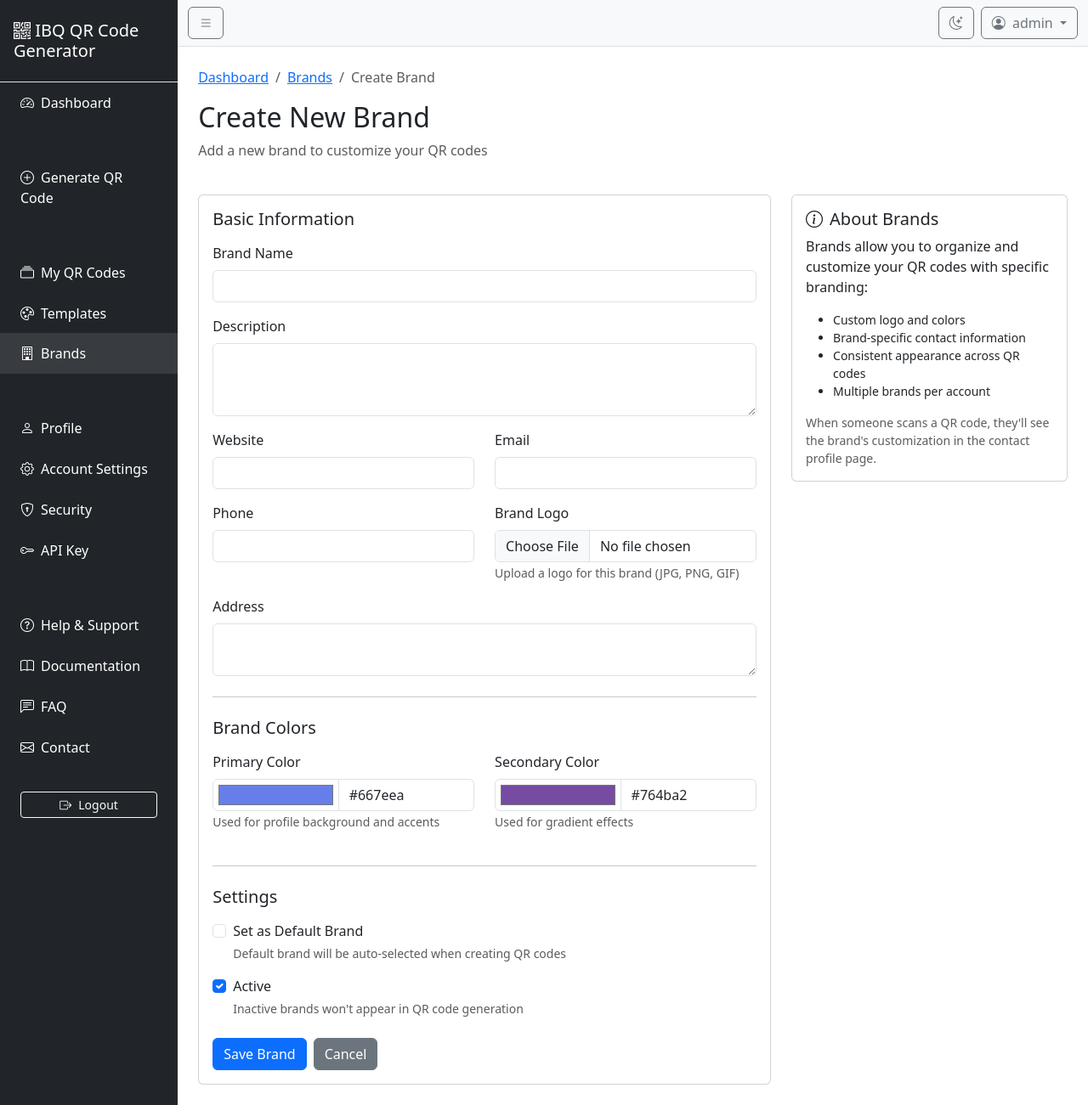
After one commit to MUSTAQ-AHAMMAD/IBQ-QR-Code-Generator, a Flask app: page /brands/create in a window 1280 px wide. The commit adds this page. Shown: the whole page at 85% size. Run offline with Flask 3, Linux system fonts and the light colour scheme; a user stored in the database is signed in; some libraries are stand-ins or nearby versions.

Commit message:
Add brand management routes, templates, and integrate with QR generation
Agent-Logs-Url: https://github.com/MUSTAQ-AHAMMAD/IBQ-QR-Code-Generator/sessions/594b4dc8-1ee3-43d3-8593-c7f8aa1e2fa9

Co-authored-by: MUSTAQ-AHAMMAD <55948767+MUSTAQ-AHAMMAD@users.noreply.github.com>

```diff
--- a/app.py
+++ b/app.py
@@ -12,7 +12,7 @@ from config import config
 from models import db, User, QRCode, Template, AuditLog, Brand
 from forms import (LoginForm, RegistrationForm, QRCodeGenerateForm, QRCodeEditForm,
                    TemplateForm, ProfileForm, ChangePasswordForm, AccountSettingsForm,
-                   PasswordResetRequestForm, PasswordResetForm)
+                   PasswordResetRequestForm, PasswordResetForm, BrandForm)
 from utils import (generate_vcard, create_qr_code, create_qr_code_svg, save_qr_code,
                    generate_filename, get_qr_code_base64, generate_qr_data)
 from sqlalchemy import desc, func
@@ -328,6 +328,15 @@ def create_app(config_name='default'):
         ).all()
         form.template_id.choices = [(0, 'No Template')] + [(t.id, t.name) for t in templates]
 
+        # Populate brand choices
+        brands = Brand.query.filter_by(user_id=current_user.id, is_active=True).all()
+        default_brand = Brand.query.filter_by(user_id=current_user.id, is_default=True).first()
+        form.brand_id.choices = [(0, 'No Brand')] + [(b.id, b.name + (' (Default)' if b.is_default else '')) for b in brands]
+
+        # Set default brand if available
+        if default_brand and not form.brand_id.data:
+            form.brand_id.data = default_brand.id
+
         if form.validate_on_submit():
             try:
                 # Get QR code type
@@ -375,6 +384,7 @@ def create_app(config_name='default'):
                 # Create QR code record
                 qr_code = QRCode(
                     user_id=current_user.id,
+                    brand_id=form.brand_id.data if form.brand_id.data else None,
                     name=form.name.data,
                     description=form.description.data,
                     category=form.category.data,
@@ -796,6 +806,182 @@ def create_app(config_name='default'):
         flash('New API key generated successfully!', 'success')
         return redirect(url_for('settings_api_key'))
 
+    # Brand management routes
+    @app.route('/brands')
+    @login_required
+    def brands():
+        """Brand management page."""
+        user_brands = Brand.query.filter_by(user_id=current_user.id).order_by(desc(Brand.created_at)).all()
+        return render_template('dashboard/brands.html', brands=user_brands)
+
+    @app.route('/brands/create', methods=['GET', 'POST'])
+    @login_required
+    def create_brand():
+        """Create new brand."""
+        form = BrandForm()
+
+        if form.validate_on_submit():
+            # Handle logo upload
+            logo_filename = None
+            if form.logo.data:
+                logo_filename, _ = save_uploaded_image(
+                    form.logo.data,
+                    prefix=f'brand_logo_{current_user.id}'
+                )
+
+            # If this is the default brand, unset any existing default
+            if form.is_default.data:
+                Brand.query.filter_by(user_id=current_user.id, is_default=True).update({'is_default': False})
+
+            brand = Brand(
+                user_id=current_user.id,
+                name=form.name.data,
+                description=form.description.data,
+                website=form.website.data,
+                email=form.email.data,
+                phone=form.phone.data,
+                address=form.address.data,
+                logo=logo_filename,
+                primary_color=form.primary_color.data or '#667eea',
+                secondary_color=form.secondary_color.data or '#764ba2',
+                is_default=form.is_default.data,
+                is_active=form.is_active.data
+            )
+
+            db.session.add(brand)
+            db.session.commit()
+
+            log_action('create_brand', 'brand', brand.id, status='success')
+            flash('Brand created successfully!', 'success')
+            return redirect(url_for('brands'))
+
+        return render_template('dashboard/create_brand.html', form=form)
+
+    @app.route('/brands/<int:brand_id>/edit', methods=['GET', 'POST'])
+    @login_required
+    def edit_brand(brand_id):
+        """Edit brand."""
+        brand = Brand.query.filter_by(id=brand_id, user_id=current_user.id).first_or_404()
+        form = BrandForm(obj=brand)
+
+        if form.validate_on_submit():
+            # Handle logo upload
+            old_logo = None
+            if form.logo.data:
+                logo_filename, _ = save_uploaded_image(
+                    form.logo.data,
+                    prefix=f'brand_logo_{current_user.id}'
+                )
+                if logo_filename:
+                    old_logo = brand.logo
+                    brand.logo = logo_filename
+
+            # If this is being set as default, unset any other default
+            if form.is_default.data and not brand.is_default:
+                Brand.query.filter_by(user_id=current_user.id, is_default=True).update({'is_default': False})
+
+            brand.name = form.name.data
+            brand.description = form.description.data
+            brand.website = form.website.data
+            brand.email = form.email.data
+            brand.phone = form.phone.data
+            brand.address = form.address.data
+            brand.primary_color = form.primary_color.data or '#667eea'
+            brand.secondary_color = form.secondary_color.data or '#764ba2'
+            brand.is_default = form.is_default.data
+            brand.is_active = form.is_active.data
+            brand.updated_at = datetime.utcnow()
+
+            db.session.commit()
+
+            # Delete old logo file if a new one was uploaded
+            if old_logo:
+                old_path = os.path.join(app.config['UPLOAD_FOLDER'], old_logo)
+                try:
+                    if os.path.exists(old_path):
+                        os.remove(old_path)
+                except OSError as exc:
+                    app.logger.warning("Could not remove old brand logo %s: %s", old_path, exc)
+
+            log_action('edit_brand', 'brand', brand.id, status='success')
+            flash('Brand updated successfully!', 'success')
+            return redirect(url_for('brands'))
+
+        return render_template('dashboard/edit_brand.html', form=form, brand=brand)
+
+    @app.route('/brands/<int:brand_id>/delete', methods=['POST'])
+    @login_required
+    def delete_brand(brand_id):
+        """Delete brand."""
+        brand = Brand.query.filter_by(id=brand_id, user_id=current_user.id).first_or_404()
+
+        # Prevent deletion if this is the only brand
+        brand_count = Brand.query.filter_by(user_id=current_user.id).count()
+        if brand_count <= 1:
+            flash('Cannot delete your only brand. Create another brand first.', 'danger')
+            return redirect(url_for('brands'))
+
+        # Check if brand has QR codes
+        qr_code_count = QRCode.query.filter_by(brand_id=brand.id).count()
+        if qr_code_count > 0:
+            flash(f'Cannot delete brand with {qr_code_count} associated QR codes. Please reassign or delete them first.', 'danger')
+            return redirect(url_for('brands'))
+
+        # Delete logo file
+        if brand.logo:
+            logo_path = os.path.join(app.config['UPLOAD_FOLDER'], brand.logo)
+            try:
+                if os.path.exists(logo_path):
+                    os.remove(logo_path)
+            except OSError as exc:
+                app.logger.warning("Could not remove brand logo %s: %s", logo_path, exc)
+
+        db.session.delete(brand)
+        db.session.commit()
+
+        log_action('delete_brand', 'brand', brand_id, status='success')
+        flash('Brand deleted successfully!', 'success')
+        return redirect(url_for('brands'))
+
+    @app.route('/brands/<int:brand_id>/set-default', methods=['POST'])
+    @login_required
+    def set_default_brand(brand_id):
+        """Set brand as default."""
+        brand = Brand.query.filter_by(id=brand_id, user_id=current_user.id).first_or_404()
+
+        # Unset any existing default
+        Brand.query.filter_by(user_id=current_user.id, is_default=True).update({'is_default': False})
+
+        # Set this brand as default
+        brand.is_default = True
+        db.session.commit()
+
+        log_action('set_default_brand', 'brand', brand.id, status='success')
+        flash('Default brand updated successfully!', 'success')
+        return redirect(url_for('brands'))
+
+    @app.route('/brand-logo/<filename>')
+    def serve_brand_logo(filename):
+        """Serve brand logo files (public, used on contact profile pages)."""
+        from werkzeug.utils import secure_filename
+        safe_filename = secure_filename(filename)
+        if not safe_filename:
+            abort(404)
+        # Only serve files that are registered as a logo in the brands table
+        brand = Brand.query.filter_by(logo=safe_filename).first()
+        if not brand:
+            abort(404)
+        upload_folder = os.path.abspath(app.config['UPLOAD_FOLDER'])
+        abs_file_path = os.path.abspath(os.path.join(upload_folder, safe_filename))
+        # Ensure the resolved path stays within the upload folder
+        try:
+            common = os.path.commonpath([upload_folder, abs_file_path])
+        except ValueError:
+            abort(404)
+        if common != upload_folder or not os.path.exists(abs_file_path):
+            abort(404)
+        return send_file(abs_file_path)
+
     @app.route('/help')
     @login_required
     def help_page():
--- /dev/null
+++ b/templates/dashboard/create_brand.html
@@ -0,0 +1,152 @@
+{% extends "dashboard_base.html" %}
+
+{% block title %}Create Brand - {{ app_name }}{% endblock %}
+
+{% block content %}
+<div class="row mb-4">
+    <div class="col">
+        <nav aria-label="breadcrumb">
+            <ol class="breadcrumb">
+                <li class="breadcrumb-item"><a href="{{ url_for('dashboard') }}">Dashboard</a></li>
+                <li class="breadcrumb-item"><a href="{{ url_for('brands') }}">Brands</a></li>
+                <li class="breadcrumb-item active">Create Brand</li>
+            </ol>
+        </nav>
+        <h2>Create New Brand</h2>
+        <p class="text-muted">Add a new brand to customize your QR codes</p>
+    </div>
+</div>
+
+<div class="row">
+    <div class="col-lg-8">
+        <div class="card">
+            <div class="card-body">
+                <form method="POST" enctype="multipart/form-data" novalidate>
+                    {{ form.hidden_tag() }}
+
+                    <h5 class="mb-3">Basic Information</h5>
+
+                    <div class="mb-3">
+                        {{ form.name.label(class="form-label") }}
+                        {{ form.name(class="form-control" + (" is-invalid" if form.name.errors else "")) }}
+                        {% if form.name.errors %}
+                            <div class="invalid-feedback">
+                                {% for error in form.name.errors %}{{ error }}{% endfor %}
+                            </div>
+                        {% endif %}
+                    </div>
+
+                    <div class="mb-3">
+                        {{ form.description.label(class="form-label") }}
+                        {{ form.description(class="form-control", rows="3") }}
+                    </div>
+
+                    <div class="row">
+                        <div class="col-md-6 mb-3">
+                            {{ form.website.label(class="form-label") }}
+                            {{ form.website(class="form-control" + (" is-invalid" if form.website.errors else "")) }}
+                            {% if form.website.errors %}
+                                <div class="invalid-feedback">
+                                    {% for error in form.website.errors %}{{ error }}{% endfor %}
+                                </div>
+                            {% endif %}
+                        </div>
+                        <div class="col-md-6 mb-3">
+                            {{ form.email.label(class="form-label") }}
+                            {{ form.email(class="form-control" + (" is-invalid" if form.email.errors else "")) }}
+                            {% if form.email.errors %}
+                                <div class="invalid-feedback">
+                                    {% for error in form.email.errors %}{{ error }}{% endfor %}
+                                </div>
+                            {% endif %}
+                        </div>
+                    </div>
+
+                    <div class="row">
+                        <div class="col-md-6 mb-3">
+                            {{ form.phone.label(class="form-label") }}
+                            {{ form.phone(class="form-control") }}
+                        </div>
+                        <div class="col-md-6 mb-3">
+                            {{ form.logo.label(class="form-label") }}
+                            {{ form.logo(class="form-control") }}
+                            <small class="form-text text-muted">Upload a logo for this brand (JPG, PNG, GIF)</small>
+                        </div>
+                    </div>
+
+                    <div class="mb-3">
+                        {{ form.address.label(class="form-label") }}
+                        {{ form.address(class="form-control", rows="2") }}
+                    </div>
+
+                    <hr class="my-4">
+
+                    <h5 class="mb-3">Brand Colors</h5>
+
+                    <div class="row">
+                        <div class="col-md-6 mb-3">
+                            {{ form.primary_color.label(class="form-label") }}
+                            <div class="input-group">
+                                {{ form.primary_color(class="form-control", type="color") }}
+                                <input type="text" class="form-control" value="{{ form.primary_color.data or '#667eea' }}" readonly>
+                            </div>
+                            <small class="form-text text-muted">Used for profile background and accents</small>
+                        </div>
+                        <div class="col-md-6 mb-3">
+                            {{ form.secondary_color.label(class="form-label") }}
+                            <div class="input-group">
+                                {{ form.secondary_color(class="form-control", type="color") }}
+                                <input type="text" class="form-control" value="{{ form.secondary_color.data or '#764ba2' }}" readonly>
+                            </div>
+                            <small class="form-text text-muted">Used for gradient effects</small>
+                        </div>
+                    </div>
+
+                    <hr class="my-4">
+
+                    <h5 class="mb-3">Settings</h5>
+
+                    <div class="form-check mb-3">
+                        {{ form.is_default(class="form-check-input") }}
+                        {{ form.is_default.label(class="form-check-label") }}
+                        <small class="form-text text-muted d-block">Default brand will be auto-selected when creating QR codes</small>
+                    </div>
+
+                    <div class="form-check mb-3">
+                        {{ form.is_active(class="form-check-input", checked="checked") }}
+                        {{ form.is_active.label(class="form-check-label") }}
+                        <small class="form-text text-muted d-block">Inactive brands won't appear in QR code generation</small>
+                    </div>
+
+                    <div class="d-flex gap-2 mt-4">
+                        {{ form.submit(class="btn btn-primary") }}
+                        <a href="{{ url_for('brands') }}" class="btn btn-secondary">Cancel</a>
+                    </div>
+                </form>
+            </div>
+        </div>
+    </div>
+
+    <div class="col-lg-4">
+        <div class="card">
+            <div class="card-body">
+                <h5 class="card-title">
+                    <i class="bi bi-info-circle me-2"></i>About Brands
+                </h5>
+                <p class="card-text">
+                    Brands allow you to organize and customize your QR codes with specific branding:
+                </p>
+                <ul class="small">
+                    <li>Custom logo and colors</li>
+                    <li>Brand-specific contact information</li>
+                    <li>Consistent appearance across QR codes</li>
+                    <li>Multiple brands per account</li>
+                </ul>
+                <p class="card-text small text-muted">
+                    When someone scans a QR code, they'll see the brand's customization in the contact profile page.
+                </p>
+            </div>
+        </div>
+    </div>
+</div>
+{% endblock %}
--- a/templates/dashboard_base.html
+++ b/templates/dashboard_base.html
@@ -30,6 +30,9 @@
             </a>
             <a href="{{ url_for('templates') }}" class="list-group-item list-group-item-action bg-dark text-white border-0 {% if request.endpoint in ['templates', 'create_template'] %}active{% endif %}">
                 <i class="bi bi-palette me-2"></i>Templates
+            </a>
+            <a href="{{ url_for('brands') }}" class="list-group-item list-group-item-action bg-dark text-white border-0 {% if request.endpoint in ['brands', 'create_brand', 'edit_brand'] %}active{% endif %}">
+                <i class="bi bi-building me-2"></i>Brands
             </a>
 
             <div class="list-group-item bg-dark text-white border-0 py-2">
```
Also changed, not shown: templates/contact_profile.html (+19 -5 lines), templates/dashboard/brands.html (added, +136 -0 lines), templates/dashboard/edit_brand.html (added, +167 -0 lines), templates/dashboard/generate.html (+7 -2 lines).
